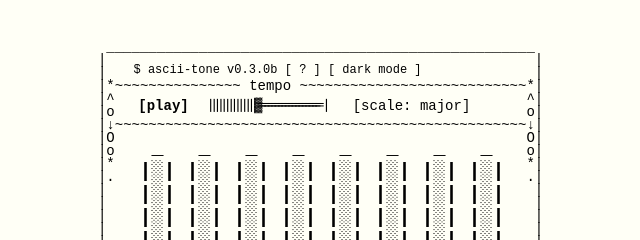
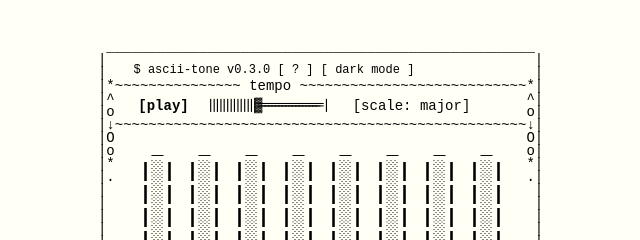
Before and after one commit to johndetora/asciitone, a plain HTML site: page index.html in a window 1280 px wide. Shown: the top 240 px of the page, 300-940 px from the left. Drawn offline with Linux system fonts and the light colour scheme.

Commit message:
title version

```diff
--- a/index.html
+++ b/index.html
@@ -165,7 +165,7 @@
          </pre>
         </div>
         <div id="header">
-            <span id="title">$ ascii-tone v0.3.0b</span>
+            <span id="title">$ ascii-tone v0.3.0</span>
             <span id="about-menu"></span>
             <!-- <a id="money" href=> [ $ ]</span> -->
             <a id="help" href="https://github.com/johndetora/asciitone" target="_blank">[ ? ]</a>
```
